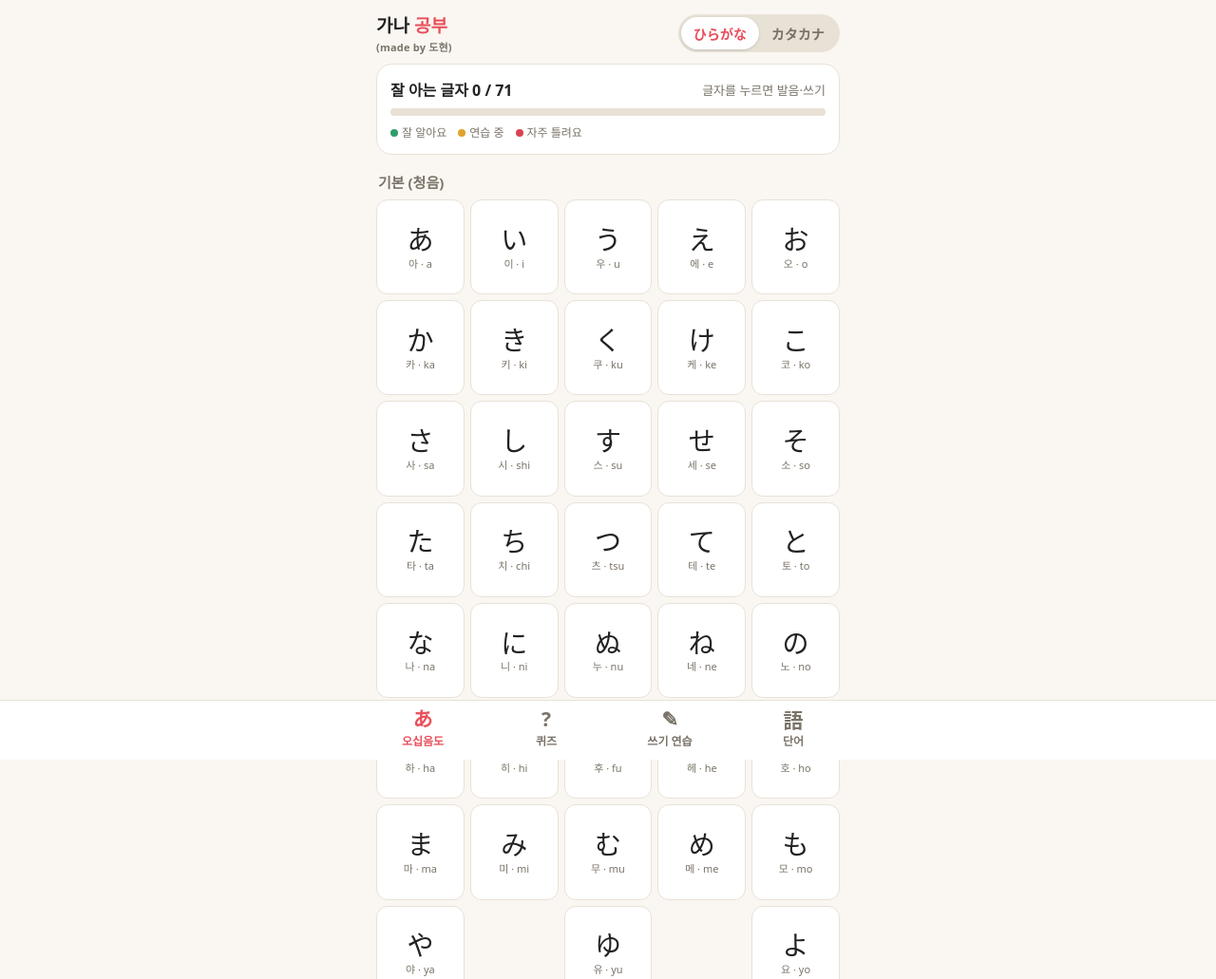
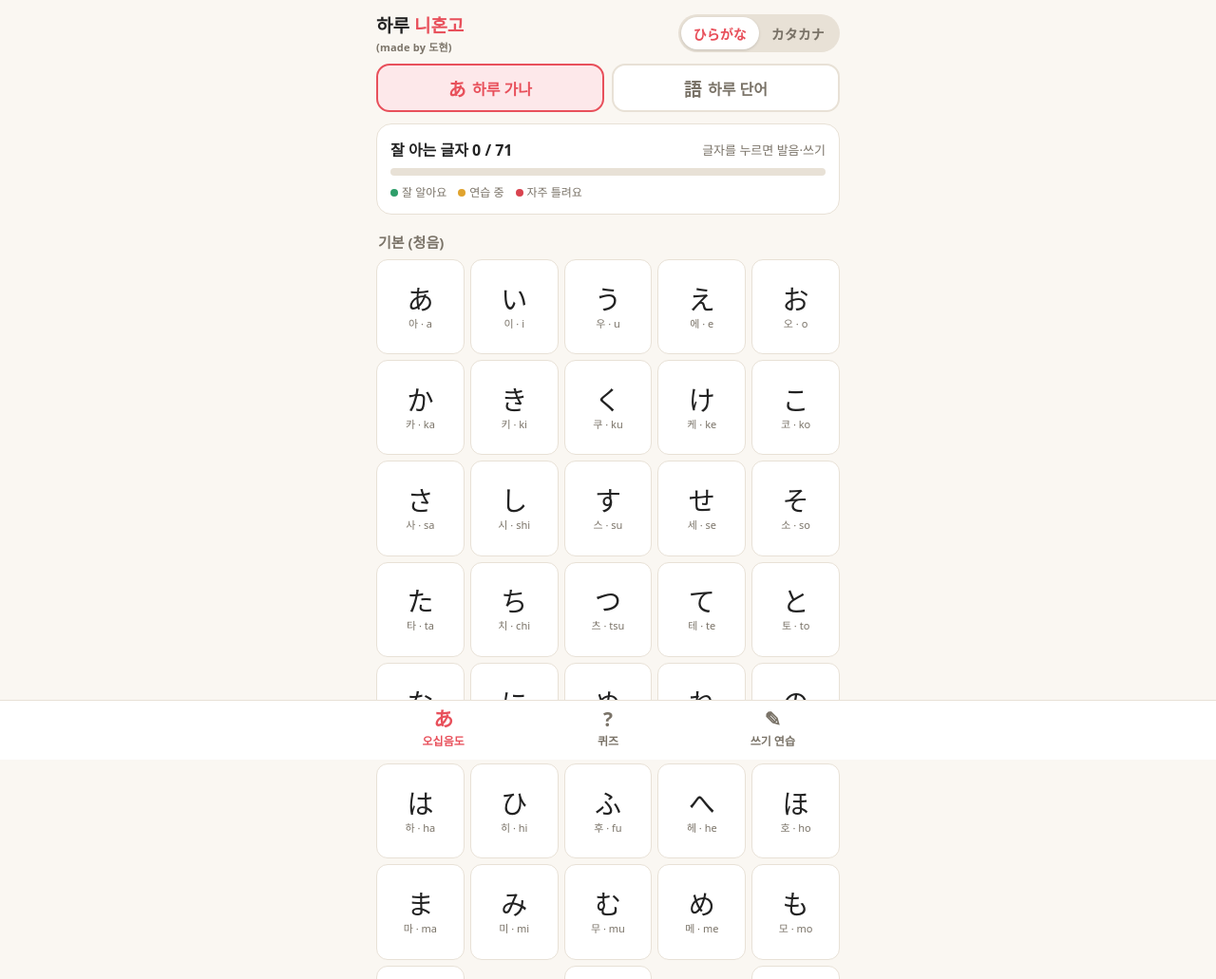
Before and after one commit to g59raphy/kana-study, a website: page www/index.html in a window 1280 px wide. Shown: the top 1031 px of the page at 95% size. Drawn offline with Linux system fonts and the light colour scheme.

Commit message:
앱 이름 '하루 니혼고', 하루 가나/하루 단어 섹션 분리, 버전 2.0.x
Co-Authored-By: Claude Opus 5.5 <noreply@anthropic.com>

```diff
--- a/capacitor.config.json
+++ b/capacitor.config.json
@@ -1,6 +1,6 @@
 {
   "appId": "kr.kanastudy.app",
-  "appName": "가나 공부",
+  "appName": "하루 니혼고",
   "webDir": "www",
   "android": {
     "backgroundColor": "#faf7f2"
--- a/www/index.html
+++ b/www/index.html
@@ -4,7 +4,7 @@
 <meta charset="utf-8">
 <meta name="viewport" content="width=device-width,initial-scale=1,maximum-scale=1,user-scalable=no,viewport-fit=cover">
 <meta name="theme-color" content="#e8505b">
-<title>가나 공부</title>
+<title>하루 니혼고</title>
 <style>
 :root{--bg:#faf7f2;--card:#fff;--ink:#222;--sub:#7a7368;--line:#e8e1d6;--accent:#e8505b;--accent-soft:#fde8ea;--good:#2e9e6a;--good-soft:#e2f4ea;--bad:#d9434f;--bad-soft:#fbe4e6;--guide:#ddd6ca;--grid:#eee7dc}
 @media (prefers-color-scheme:dark){:root{--bg:#16161a;--card:#222228;--ink:#eeeeee;--sub:#9a9aa3;--line:#34343c;--accent-soft:#3b2226;--good-soft:#1d3329;--bad-soft:#3b2226;--guide:#45454e;--grid:#2c2c33}}
@@ -20,6 +20,11 @@ header h1 .by{display:block;font-size:11px;font-weight:600;color:var(--sub);marg
 .seg{display:inline-flex;background:var(--line);border-radius:999px;padding:3px}
 .seg button{border:0;background:none;padding:7px 13px;border-radius:999px;font-size:14px;color:var(--sub);font-weight:700;white-space:nowrap}
 .seg button.on{background:var(--card);color:var(--accent);box-shadow:0 1px 3px rgba(0,0,0,.15)}
+.secs{display:flex;gap:8px;margin:0 16px 12px}
+.secs button{flex:1;display:flex;align-items:center;justify-content:center;gap:6px;border:2px solid var(--line);background:var(--card);color:var(--sub);border-radius:14px;padding:10px 6px;font-size:16px;font-weight:800}
+.secs button b{font-size:19px;font-weight:600}
+.secs button.on{border-color:var(--accent);background:var(--accent-soft);color:var(--accent)}
+body.sec-word nav{display:none}
 main{padding:0 16px calc(96px + env(safe-area-inset-bottom))}
 section{display:none}section.on{display:block}
 nav{position:fixed;left:0;right:0;bottom:0;z-index:6;background:var(--card);border-top:1px solid var(--line);padding-bottom:env(safe-area-inset-bottom)}
@@ -108,12 +113,16 @@ h2{font-size:15px;margin:18px 2px 8px;color:var(--sub)}
 <body>
 <div id="app">
   <header>
-    <h1>가나 <span>공부</span><small class="by">(made by 도현)</small></h1>
+    <h1>하루 <span>니혼고</span><small class="by">(made by 도현)</small></h1>
     <div class="seg" id="scriptSeg">
       <button data-v="h" class="jp">ひらがな</button>
       <button data-v="k" class="jp">カタカナ</button>
     </div>
   </header>
+  <div class="secs" id="secSeg">
+    <button data-v="kana"><b class="jp">あ</b>하루 가나</button>
+    <button data-v="word"><b class="jp">語</b>하루 단어</button>
+  </div>
 
   <div class="update" id="updateBar">
     <div class="t">🎉 새 버전이 있어요 <span id="updVer"></span><small id="updCur"></small></div>
@@ -229,7 +238,6 @@ h2{font-size:15px;margin:18px 2px 8px;color:var(--sub)}
     <button data-tab="chart"><b>あ</b>오십음도</button>
     <button data-tab="quiz"><b>?</b>퀴즈</button>
     <button data-tab="write"><b>✎</b>쓰기 연습</button>
-    <button data-tab="word"><b class="jp">語</b>단어</button>
   </div></nav>
 </div>
 
@@ -334,8 +342,17 @@ function fillSelect(id,key,cb){
   const el=$(id);el.innerHTML=SETS.map(([v,t])=>`<option value="${v}">${t}</option>`).join('');
   el.value=S[key];el.onchange=()=>{S[key]=el.value;save();cb()};
 }
+// 섹션: 하루 가나(오십음도·퀴즈·쓰기) / 하루 단어(단어 퀴즈)
+function paintSec(){
+  const sec=S.tab==='word'?'word':'kana';
+  document.body.classList.toggle('sec-word',sec==='word');
+  document.querySelectorAll('#secSeg button').forEach(b=>b.classList.toggle('on',b.dataset.v===sec));
+}
+$('#secSeg').addEventListener('click',e=>{const b=e.target.closest('button');if(!b)return;
+  if(b.dataset.v==='word'){if(S.tab!=='word')showTab('word')}
+  else if(S.tab==='word')showTab(['chart','quiz','write'].includes(S.kanaTab)?S.kanaTab:'chart')});
 function showTab(t){
-  S.tab=t;save();
+  S.tab=t;if(t!=='word')S.kanaTab=t;save();paintSec();
   document.querySelectorAll('section').forEach(s=>s.classList.toggle('on',s.id==='tab-'+t));
   document.querySelectorAll('nav button').forEach(b=>b.classList.toggle('on',b.dataset.tab===t));
   if(t==='chart')renderChart();
```
Also changed, not shown: .github/workflows/build-apk.yml, README.md.
